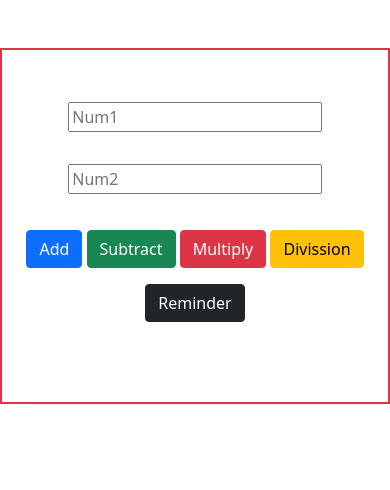
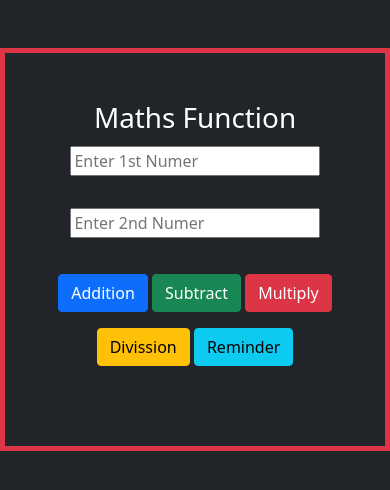
Before and after one commit to Bilal-Siddiqe/MathsFunction.github.io, a plain HTML site: page index.html in a window 390 px wide. Drawn offline with nearby package versions, Linux system fonts and the light colour scheme.

Commit message:
media query added and result on h1 and div

```diff
--- a/index.html
+++ b/index.html
@@ -13,35 +13,46 @@
     <title>Document</title>
     <style>
         input {
-            width: 70%;
+            width: 40%;
         }
 
         div {
             width: 80vw;
             margin: auto;
         }
+
+        @media only screen and (max-width : 800px) {
+            input{
+                width: 70%;
+            }
+        }
+
+
+
     </style>
 </head>
 
-<body>
-    <div class="container mt-5 pt-5 pb-5 border border-danger border-2">
+<body class="bg-dark text-white">
+    <div class="container mt-5 pt-5 pb-5 border border-danger border-5">
+
         <center>
-            <input class="m-1" type="text" placeholder="Num1" id="user1">
+            <h1> Maths Function</h1>
+            <input class="m-1" type="text" placeholder="Enter 1st Numer" id="user1">
             <br>
             <br>
-            <input class="m-1" type="text" placeholder="Num2" id="user2">
+            <input class="m-1" type="text" placeholder="Enter 2nd Numer" id="user2">
             <br>
             <br>
-            <button class="btn btn-primary mt-2 mb-2" onclick="clkadd()">Add</button>
+            <button class="btn btn-primary mt-2 mb-2" onclick="clkadd()">Addition</button>
             <button class="btn btn-success mt-2 mb-2" onclick="clksub()">Subtract</button>
             <button class="btn btn-danger mt-2 mb-2" onclick="clkmult()">Multiply</button>
             <button class="btn btn-warning mt-2 mb-2" onclick="clkdivide()">Divission</button>
-            <button class="btn btn-dark mt-2 mb-2" onclick="clkreminder()">Reminder</button>
+            <button class="btn btn-info mt-2 mb-2" onclick="clkreminder()">Reminder</button>
             <br>
             <br>
             <div id="div" style="display :none">
             <h1>Your Answer is</h1>
-            <h1 class="text-danger bg-dark" id="answer"></h1>
+            <h1 class="text-light bg-danger" id="answer"></h1>
             </div>
 
         </center>
```
